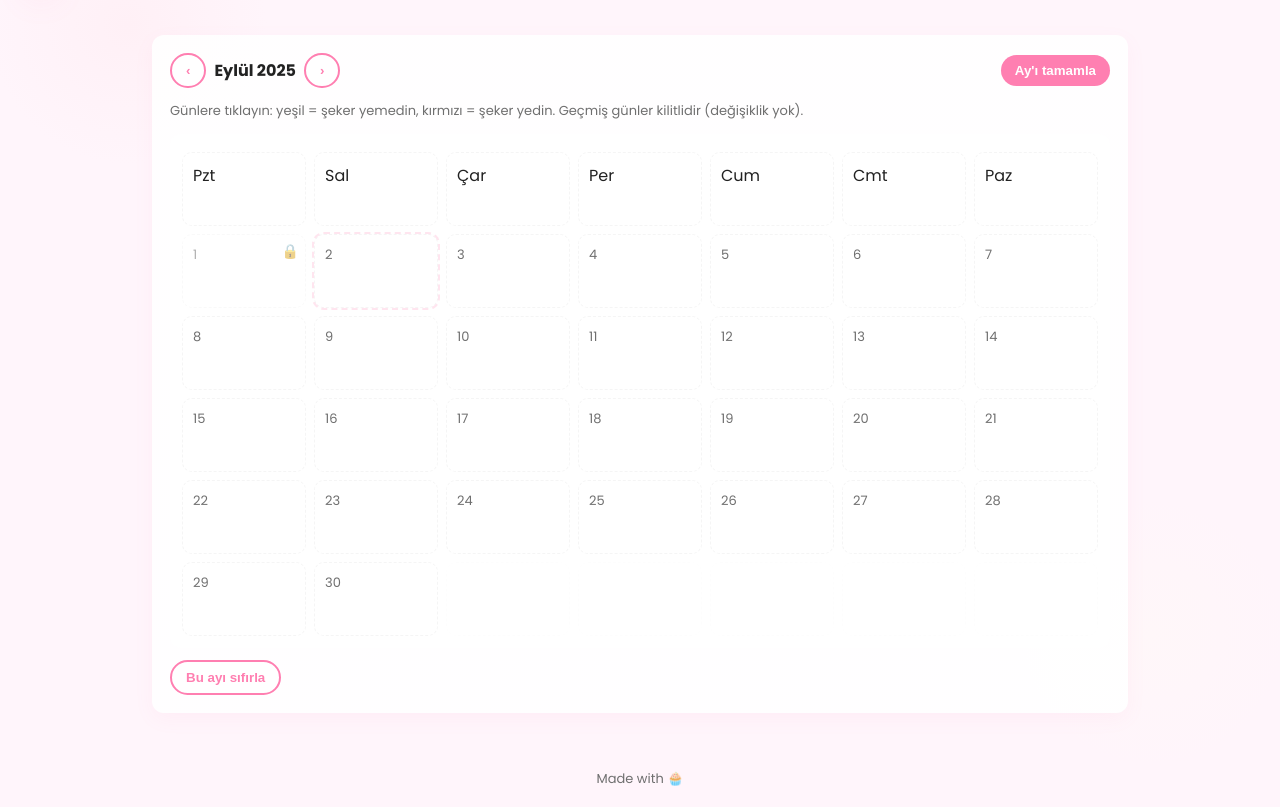
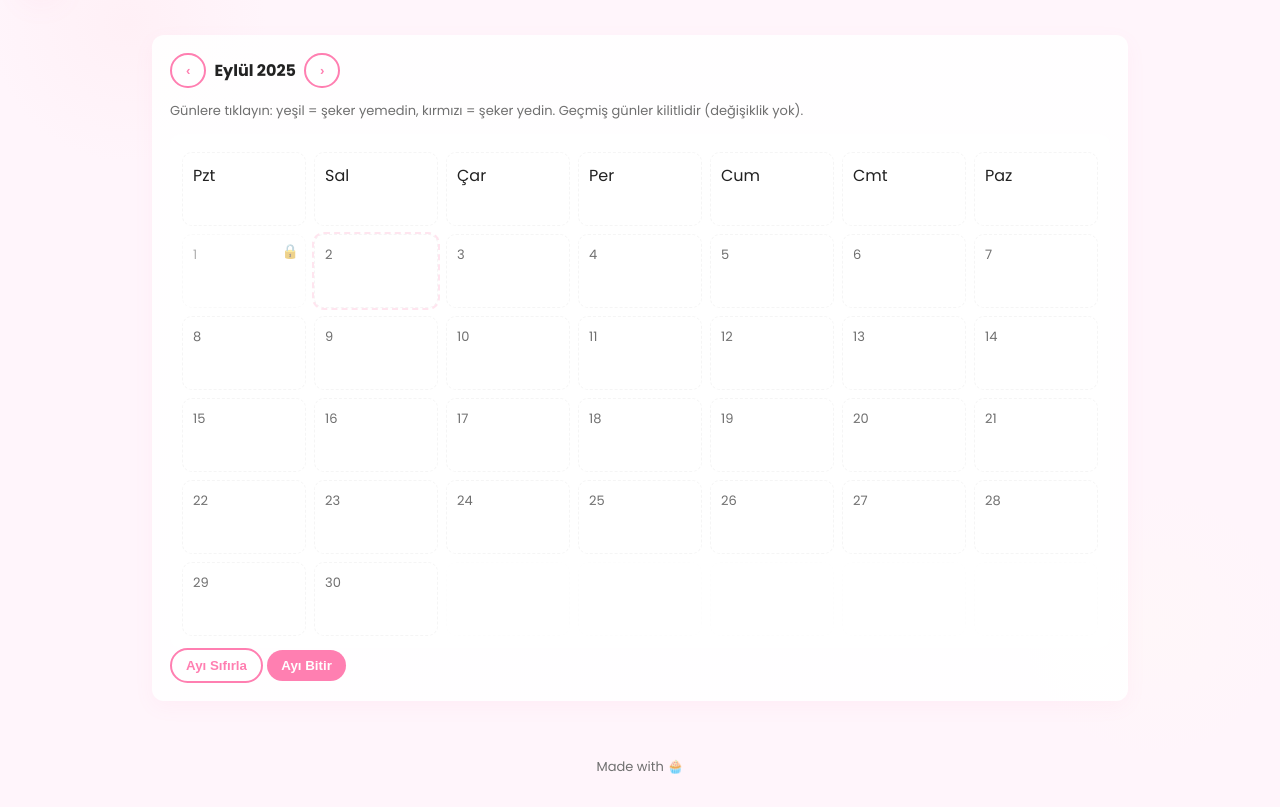
Before and after one commit to mehmetozkaya1/Cute-junk-food-a-website, a plain HTML site: page saf.html in a window 1280 px wide. Shown: the part 62-869 px from the top of the page. Drawn offline with Linux system fonts and the light colour scheme.

Commit message:
UI changes

```diff
--- a/saf.html
+++ b/saf.html
@@ -37,10 +37,6 @@
           <div id="monthTitle" style="font-weight:700"></div>
           <button id="nextMonth" class="pill ghost">›</button>
         </div>
-
-        <div>
-          <button id="completeMonthBtn" class="pill">Ay'ı tamamla</button>
-        </div>
       </div>
 
       <p class="muted">Günlere tıklayın: yeşil = şeker yemedin, kırmızı = şeker yedin. Geçmiş günler kilitlidir (değişiklik yok).</p>
@@ -49,8 +45,9 @@
         <div id="safCalendar" class="calendar-grid"></div>
       </div>
 
-      <div style="margin-top:12px">
-        <button id="safReset" class="pill ghost">Bu ayı sıfırla</button>
+      <div class="month-actions">
+        <button id="safReset" class="pill ghost">Ayı Sıfırla</button>
+        <button id="completeMonthBtn" class="pill">Ayı Bitir</button>
       </div>
     </section>
   </main>
```
Also changed, not shown: izinli.html (+3 -6 lines).
